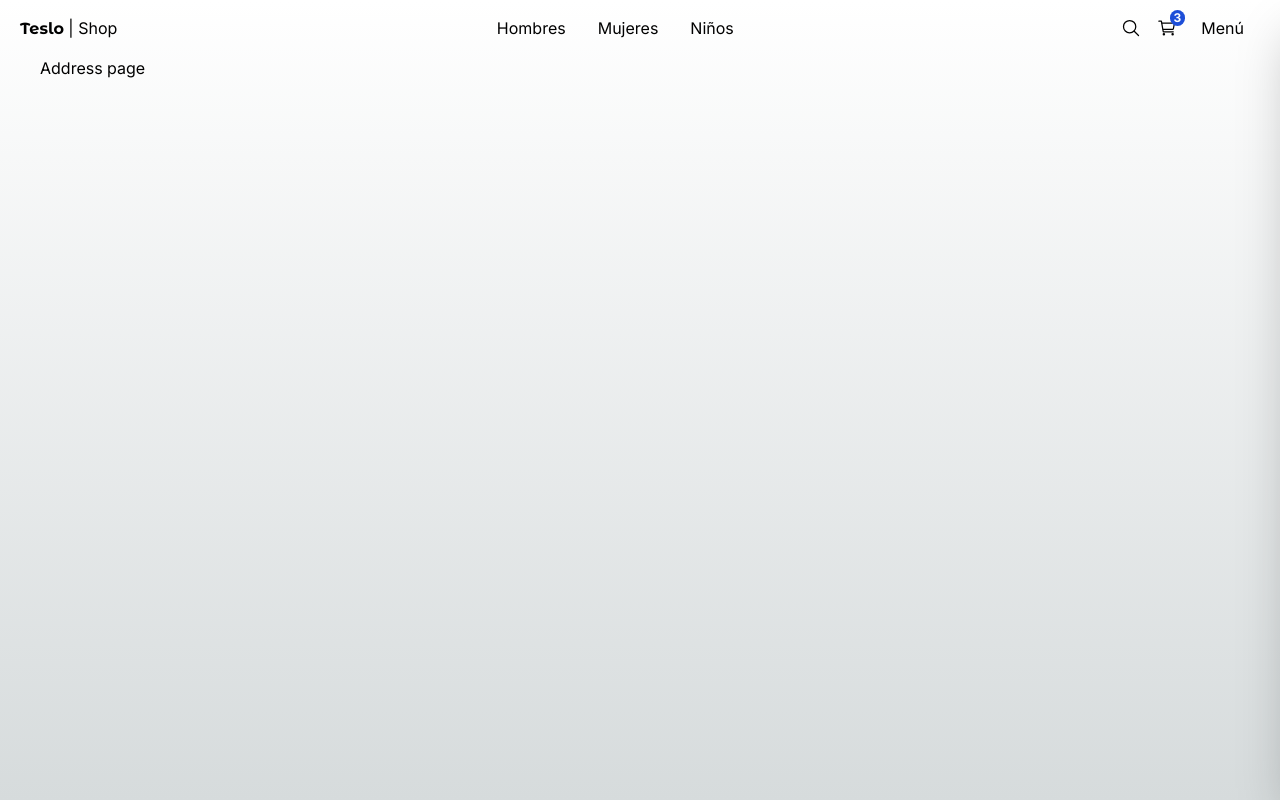
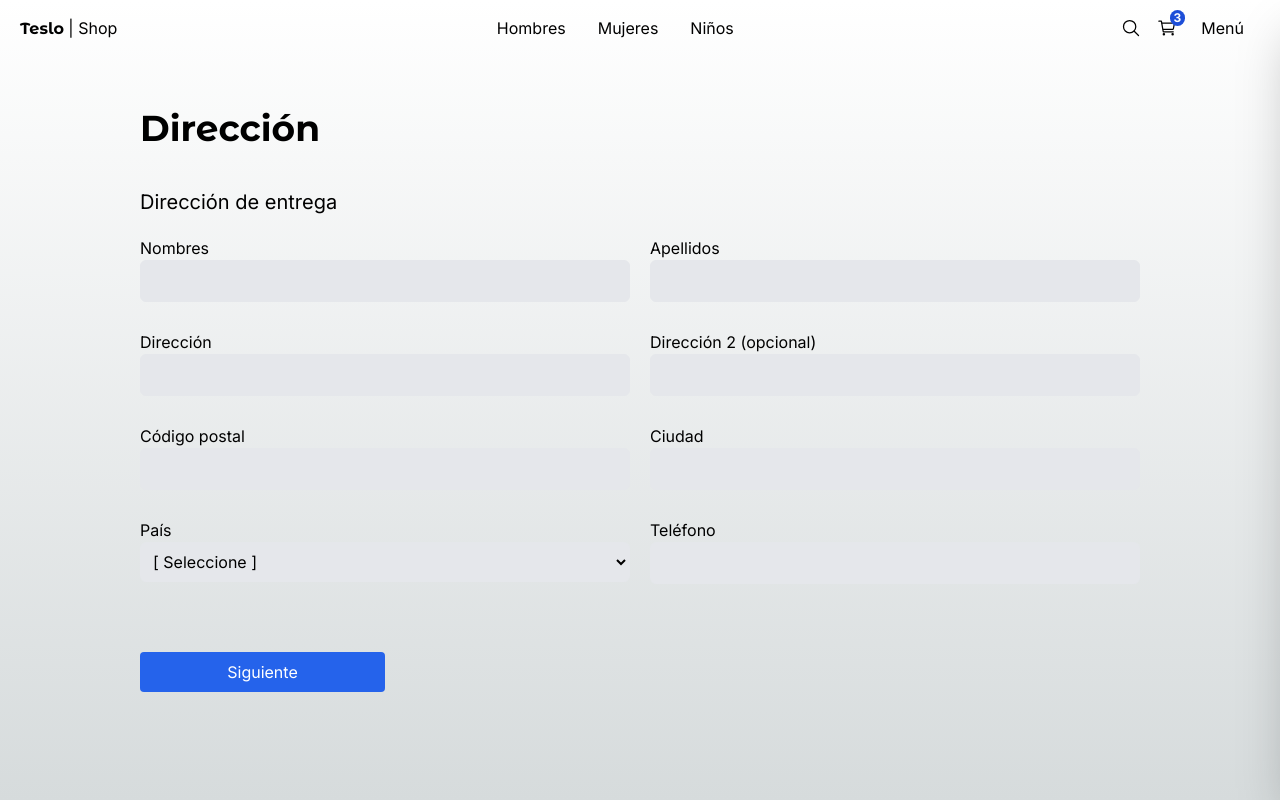
Before and after one commit to David-Yanez/testla, a Next.js app: page /checkout/address in a window 1280 px wide. Built offline with nearby package versions, Linux system fonts and the light colour scheme.

Commit message:
added page address checkout

```diff
--- a/src/app/(shop)/checkout/address/page.tsx
+++ b/src/app/(shop)/checkout/address/page.tsx
@@ -1,7 +1,104 @@
-export default function Address () {
-    return(
-        <div>
-            <h1>Address page </h1>
+import { Title } from '@/components';
+import Link from 'next/link';
+
+export default function Address() {
+  return (
+    <div className="flex flex-col sm:justify-center sm:items-center mb-72 px-10 sm:px-0">
+
+
+
+      <div className="w-full  xl:w-[1000px] flex flex-col justify-center text-left">
+
+        <Title title="Dirección" subtitle="Dirección de entrega" />
+
+        <div className="grid grid-cols-1 gap-2 sm:gap-5 sm:grid-cols-2">
+
+
+          <div className="flex flex-col mb-2">
+            <span>Nombres</span>
+            <input
+              type="text"
+              className="p-2 border rounded-md bg-gray-200"
+            />
+          </div>
+
+          <div className="flex flex-col mb-2">
+            <span>Apellidos</span>
+            <input
+              type="text"
+              className="p-2 border rounded-md bg-gray-200"
+            />
+          </div>
+
+          <div className="flex flex-col mb-2">
+            <span>Dirección</span>
+            <input
+              type="text"
+              className="p-2 border rounded-md bg-gray-200"
+            />
+          </div>
+
+          <div className="flex flex-col mb-2">
+            <span>Dirección 2 (opcional)</span>
+            <input
+              type="text"
+              className="p-2 border rounded-md bg-gray-200"
+            />
+          </div>
+
+
+          <div className="flex flex-col mb-2">
+            <span>Código postal</span>
+            <input
+              type="text"
+              className="p-2 border rounded-md bg-gray-200"
+            />
+          </div>
+
+          <div className="flex flex-col mb-2">
+            <span>Ciudad</span>
+            <input
+              type="text"
+              className="p-2 border rounded-md bg-gray-200"
+            />
+          </div>
+
+          <div className="flex flex-col mb-2">
+            <span>País</span>
+            <select
+              className="p-2 border rounded-md bg-gray-200"
+            >
+              <option value="">[ Seleccione ]</option>
+              <option value="CRI">Costa Rica</option>
+            </select>
+          </div>
+
+          <div className="flex flex-col mb-2">
+            <span>Teléfono</span>
+            <input
+              type="text"
+              className="p-2 border rounded-md bg-gray-200"
+            />
+          </div>
+
+
+
+          <div className="flex flex-col mb-2 sm:mt-10">
+            <Link
+              href='/checkout'
+              className="btn-primary flex w-full sm:w-1/2 justify-center ">
+              Siguiente
+            </Link>
+          </div>
+
+
         </div>
-    )
+
+      </div>
+
+
+
+
+    </div>
+  );
 }
```
